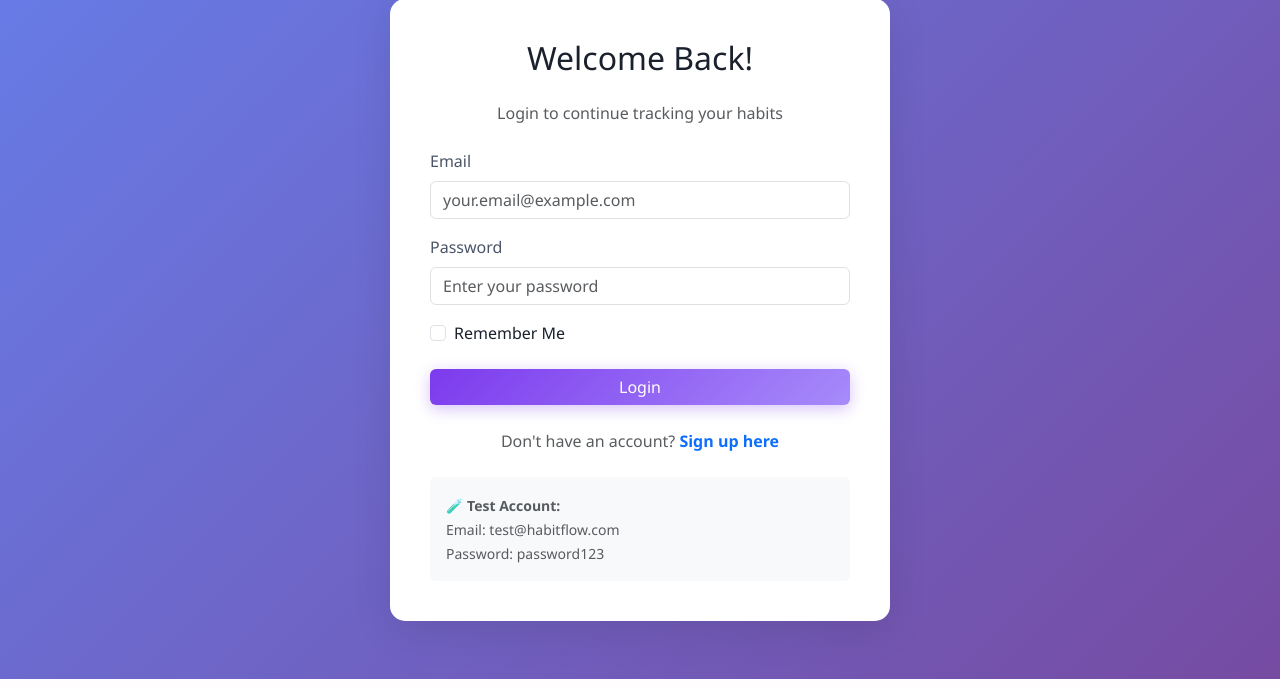
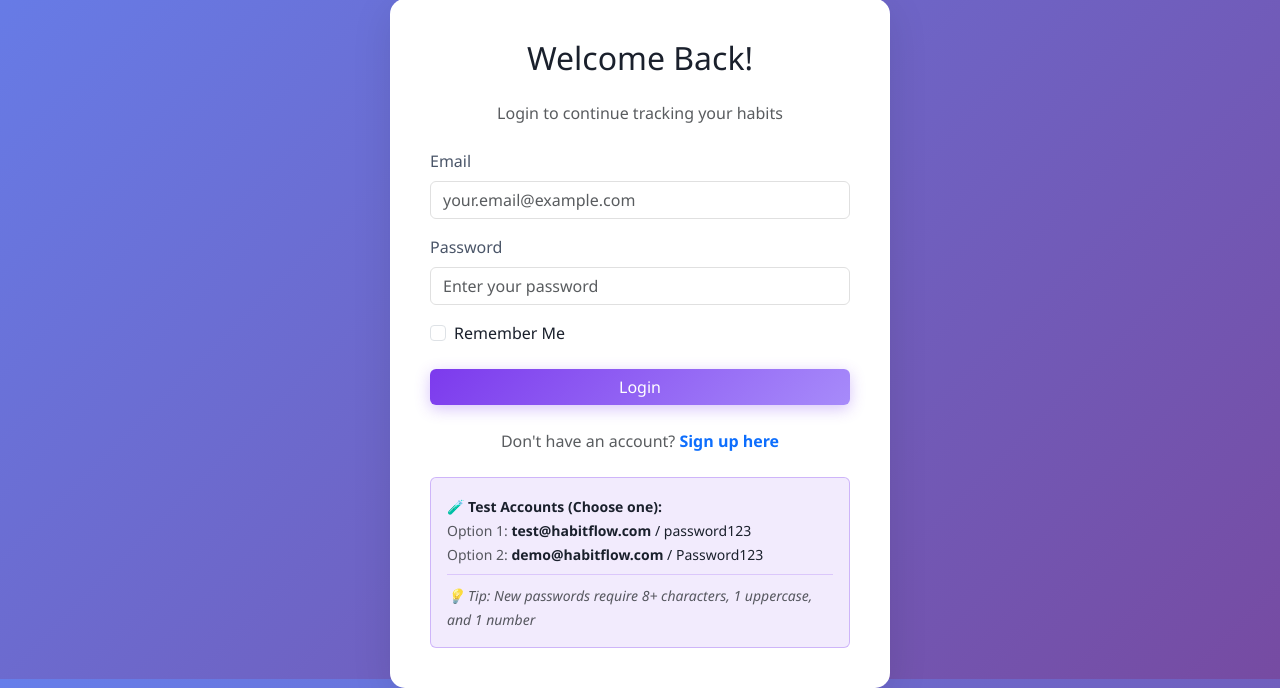
Before and after one commit to pav-vil/habit-tracker-app, a Flask app: page /auth/login in a window 1280 px wide. Shown: the part 121-809 px from the top of the page. Run offline with Flask 3, Linux system fonts and the light colour scheme; some libraries are stand-ins or nearby versions.

Commit message:
Fix login page: Update test credentials and add password requirements
- Add two test account options for easier testing
- Display password requirements for new users
- Improve test credentials styling with purple theme
- Add helpful tip about password strength requirements

🤖 Generated with [Claude Code](https://claude.com/claude-code)

Co-Authored-By: Claude Sonnet 4.5 <noreply@anthropic.com>

```diff
--- a/templates/login.html
+++ b/templates/login.html
@@ -56,12 +56,17 @@
     </div>
 
     <!-- Test Credentials Info -->
-    <div class="mt-4 p-3 bg-light rounded">
-        <small class="text-muted">
-            <strong>🧪 Test Account:</strong><br>
-            Email: test@habitflow.com<br>
-            Password: password123
+    <div class="mt-4 p-3 rounded" style="background-color: rgba(124, 58, 237, 0.1); border: 1px solid rgba(124, 58, 237, 0.3);">
+        <small>
+            <strong>🧪 Test Accounts (Choose one):</strong><br>
+            <span class="text-muted">Option 1:</span> <strong>test@habitflow.com</strong> / password123<br>
+            <span class="text-muted">Option 2:</span> <strong>demo@habitflow.com</strong> / Password123
         </small>
+        <div class="mt-2 pt-2 border-top" style="border-color: rgba(124, 58, 237, 0.2) !important;">
+            <small class="text-muted">
+                <em>💡 Tip: New passwords require 8+ characters, 1 uppercase, and 1 number</em>
+            </small>
+        </div>
     </div>
 </div>
 {% endblock %}
```
